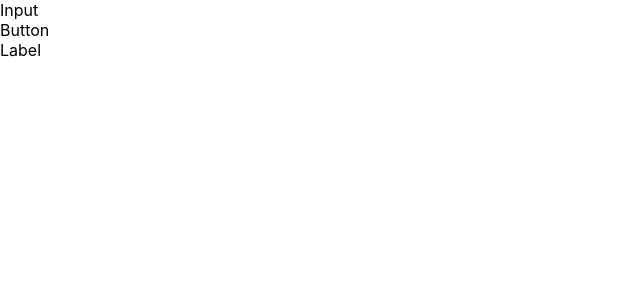
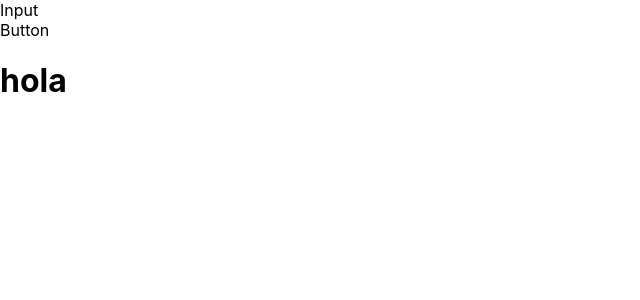
Before and after one commit to ManuelDev06/testGroup, a React (Create React App) app: page / in a window 1280 px wide. Shown: the top 300 px of the page, without its empty margins (0-640 px from the left). Built offline with nearby package versions, Linux system fonts and the light colour scheme.

Commit message:
label finish

```diff
--- a/src/App.js
+++ b/src/App.js
@@ -10,7 +10,10 @@ function App() {
     <div>
      <Input/>
      <Button/>
-     <Label/>
+     <Label
+        text="hola"
+        isLabel={false}
+     />
     </div>
   );
 }
--- a/src/components/Label.jsx
+++ b/src/components/Label.jsx
@@ -1,9 +1,14 @@
 import React from 'react'
 import '../theme/Label.css'
 
-const Label = (text,isLabel) => {
+const Label = ({text="",isLabel}) => {
   return (
-    <div>Label</div>
+    <div>
+      {isLabel
+        ?<label>{text}</label>
+        :<h1>{text}</h1>
+      }
+    </div>
   )
 }
 
```
